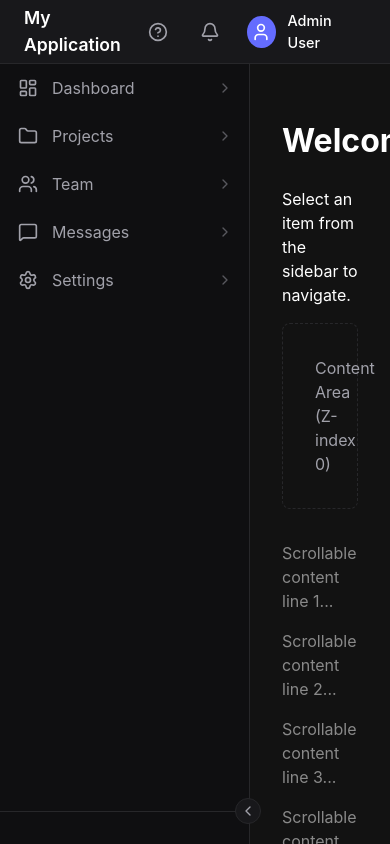
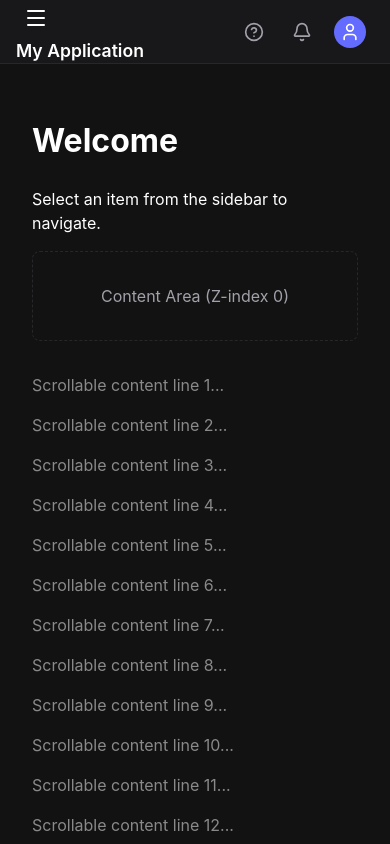
Before and after one commit to sigfried58/side-menu, a React (Vite) app: page / in a window 390 px wide. Built offline with nearby package versions, Linux system fonts and the light colour scheme.

Commit message:
feat: implement collapsible and cascading sidebar with mobile support and basic app layout.

```diff
--- a/src/App.tsx
+++ b/src/App.tsx
@@ -1,15 +1,30 @@
+import { useState } from 'react';
 import { Sidebar } from './components/Sidebar/Sidebar';
 import { Header } from './components/Header/Header';
 import { navigationData } from './data/navigation';
 import './App.css';
 
 function App() {
+  const [isMobileMenuOpen, setIsMobileMenuOpen] = useState(false);
+
+  const toggleMobileMenu = () => {
+    setIsMobileMenuOpen(!isMobileMenuOpen);
+  };
+
+  const closeMobileMenu = () => {
+    setIsMobileMenuOpen(false);
+  };
+
   return (
     <div id="root">
-      <Header />
+      <Header onMenuToggle={toggleMobileMenu} />
       <div className="app-container">
         {/* Sidebar - z-index high, fixed height */}
-        <Sidebar items={navigationData} />
+        <Sidebar
+          items={navigationData}
+          isMobileOpen={isMobileMenuOpen}
+          onCloseMobile={closeMobileMenu}
+        />
 
         {/* Main Content Wrapper - Flex 1 */}
         <div className="main-wrapper">
--- a/src/components/Header/Header.css
+++ b/src/components/Header/Header.css
@@ -70,3 +70,38 @@
     font-size: 0.9rem;
     font-weight: 500;
 }
+
+.menu-toggle-btn {
+    display: none;
+    background: none;
+    border: none;
+    color: var(--text-primary);
+    cursor: pointer;
+    padding: 8px;
+    margin-right: 8px;
+    align-items: center;
+    justify-content: center;
+    border-radius: 4px;
+}
+
+.menu-toggle-btn:hover {
+    background-color: rgba(255, 255, 255, 0.05);
+}
+
+@media (max-width: 768px) {
+    .menu-toggle-btn {
+        display: flex;
+    }
+
+    .app-header {
+        padding: 0 16px;
+    }
+
+    .username {
+        display: none;
+    }
+
+    .header-right {
+        gap: 8px;
+    }
+}
--- a/src/components/Header/Header.tsx
+++ b/src/components/Header/Header.tsx
@@ -1,14 +1,24 @@
-import React from 'react';
-import { Bell, User, HelpCircle } from 'lucide-react';
+import { Bell, User, HelpCircle, Menu } from 'lucide-react';
 import { useProductTour } from '../../hooks/useProductTour';
 import './Header.css';
 
-export const Header: React.FC = () => {
+interface HeaderProps {
+    onMenuToggle: () => void;
+}
+
+export const Header: React.FC<HeaderProps> = ({ onMenuToggle }) => {
     const { startTour } = useProductTour();
 
     return (
         <header id="app-header" className="app-header">
             <div className="header-left">
+                <button
+                    className="menu-toggle-btn"
+                    onClick={onMenuToggle}
+                    aria-label="Toggle Menu"
+                >
+                    <Menu size={24} />
+                </button>
                 {/* Placeholder for Breadcrumbs or Title */}
                 <span className="header-title">My Application</span>
             </div>
--- a/src/components/Sidebar/Sidebar.tsx
+++ b/src/components/Sidebar/Sidebar.tsx
@@ -1,4 +1,4 @@
-import React, { useState } from 'react';
+import React, { useState, useEffect } from 'react';
 import { ChevronLeft, ChevronRight } from 'lucide-react';
 import type { NavigationItem } from '../../types';
 import { SidebarItem } from './SidebarItem';
@@ -7,11 +7,20 @@ import './sidebar.css';
 
 interface SidebarProps {
     items: NavigationItem[];
+    isMobileOpen: boolean;
+    onCloseMobile: () => void;
 }
 
-export const Sidebar: React.FC<SidebarProps> = ({ items }) => {
+export const Sidebar: React.FC<SidebarProps> = ({ items, isMobileOpen, onCloseMobile }) => {
     const [isCollapsed, setIsCollapsed] = useState(false);
     const [activePath, setActivePath] = useState<NavigationItem[]>([]);
+
+    // Clear active path when mobile menu closes
+    useEffect(() => {
+        if (!isMobileOpen) {
+            setActivePath([]);
+        }
+    }, [isMobileOpen]);
 
     const toggleCollapse = () => {
         setIsCollapsed(!isCollapsed);
@@ -34,7 +43,10 @@ export const Sidebar: React.FC<SidebarProps> = ({ items }) => {
     const panelWidth = 250;
 
     return (
-        <div className="sidebar-container" style={{ position: 'relative' }}>
+        <div className={`sidebar-container ${isMobileOpen ? 'mobile-open' : ''}`}>
+            {/* MOBILE OVERLAY */}
+            <div className="mobile-overlay" onClick={onCloseMobile} />
+
             {/* ROOT SIDEBAR (Level 0) */}
             <div id="sidebar-root" className={`sidebar-root ${isCollapsed ? 'collapsed' : ''}`}>
                 <div style={{ flex: 1, overflowY: 'auto' }}>
@@ -68,10 +80,12 @@ export const Sidebar: React.FC<SidebarProps> = ({ items }) => {
 
                 const nextItem = activePath[index + 1];
                 const leftPos = rootWidth + (index * panelWidth);
+                const isLast = index === activePath.length - 1;
 
                 return (
                     <div
                         key={item.id}
+                        className={isLast ? 'active-panel' : ''}
                         style={{
                             position: 'absolute',
                             left: leftPos,
--- a/src/components/Sidebar/sidebar.css
+++ b/src/components/Sidebar/sidebar.css
@@ -1,3 +1,9 @@
+.sidebar-container {
+    display: flex;
+    height: 100%;
+    position: relative;
+}
+
 /* ROOT SIDEBAR */
 .sidebar-root {
     width: var(--sidebar-width);
@@ -147,3 +153,66 @@
         transform: translateX(0);
     }
 }
+
+/* MOBILE RESPONSIVE */
+.mobile-overlay {
+    display: none;
+    position: fixed;
+    top: 64px;
+    /* Below header */
+    left: 0;
+    right: 0;
+    bottom: 0;
+    background-color: rgba(0, 0, 0, 0.5);
+    z-index: 999;
+    backdrop-filter: blur(2px);
+}
+
+@media (max-width: 768px) {
+    .sidebar-container {
+        position: static !important;
+    }
+
+    .sidebar-container.mobile-open .mobile-overlay {
+        display: block;
+    }
+
+    .sidebar-root {
+        position: fixed;
+        left: -100%;
+        top: 64px;
+        bottom: 0;
+        height: auto;
+        transition: left 0.3s ease;
+        width: 280px !important;
+        z-index: 1000;
+        background-color: var(--bg-dark);
+    }
+
+    .sidebar-container.mobile-open .sidebar-root {
+        left: 0;
+    }
+
+    /* Hide collapse button on mobile */
+    .collapse-btn {
+        display: none;
+    }
+
+    /* Submenu Panels on Mobile */
+    .sidebar-container .active-panel .submenu-panel {
+        position: fixed;
+        left: 0 !important;
+        top: 64px;
+        bottom: 0;
+        height: auto;
+        width: 280px !important;
+        transition: left 0.3s ease;
+        z-index: 1100;
+        box-shadow: 4px 0 24px rgba(0, 0, 0, 0.5);
+    }
+
+    /* Ensure non-active panels are hidden or off-screen */
+    .sidebar-container div:not(.active-panel) .submenu-panel {
+        left: -100% !important;
+    }
+}
```
